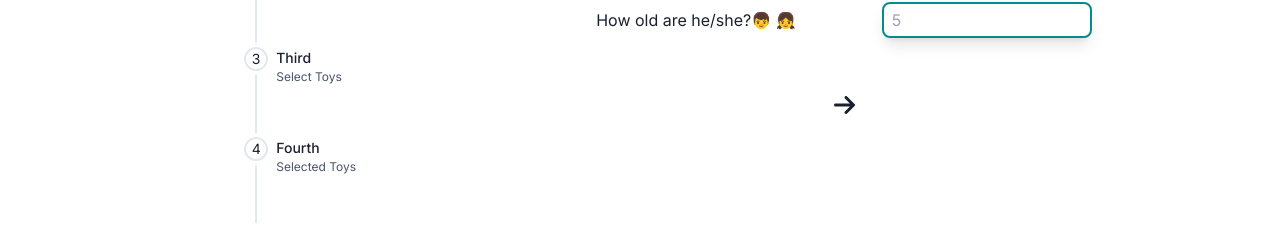
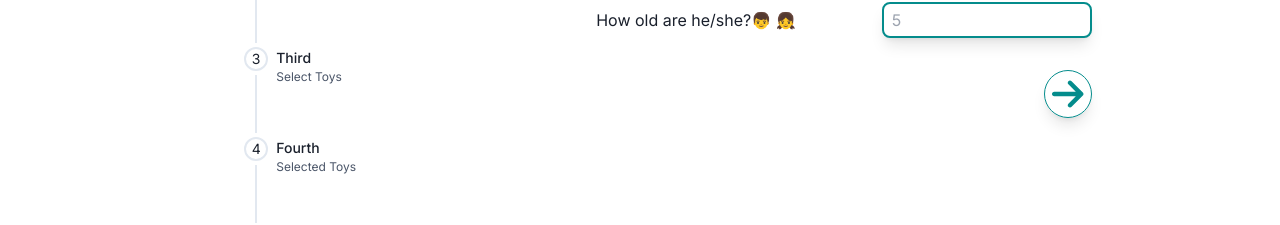
Before and after one commit to nadinestrella/GiftList, a Next.js app: page /login in a window 1280 px wide. Shown: the part 234-459 px from the top of the page. Built offline with nearby package versions, Linux system fonts and the light colour scheme.

Commit message:
navigation

```diff
--- a/src/app/components/Categories.tsx
+++ b/src/app/components/Categories.tsx
@@ -87,15 +87,13 @@ export const Categories: React.FC<{
         <ul className="grid grid-cols-2 md:grid-cols-3 gap-8 justify-items-center md:ml-9 ">
           {renderCategories}
         </ul>
-        <div>
+        <div className="flex flex-row justify-around align-middle my-5">
           <PreviousNextBtn
             type="button"
             icon={faArrowLeft}
             onClick={goToPrevious}
           />
           <PreviousNextBtn type="submit" icon={faArrowRight} />
-          {/* <button onClick={goToPrevious}>Previous</button> */}
-          {/* <button type="submit">Next </button> */}
         </div>
       </form>
     </div>
--- a/src/app/components/FinalList.tsx
+++ b/src/app/components/FinalList.tsx
@@ -10,6 +10,7 @@ export const FinalList: React.FC<{
 }> = ({ goToPrevious }) => {
   const { data } = useUser();
   return (
+    <>
       <div className="flex flex-col justify-center items-center content-center gap-4">
         <p className="p-1">
           <strong>{data.parentName}</strong>, these are the{' '}
@@ -62,13 +63,14 @@ export const FinalList: React.FC<{
             <span className="animate-heartbeat text-2xl ">❤️</span>
           </p>
         </div>
-      <div>
+      </div>
+      <div className="flex justify-start ml-4">
         <PreviousNextBtn
           type="button"
           onClick={goToPrevious}
           icon={faArrowLeft}
         />
       </div>
-    </div>
+    </>
   );
 };
--- a/src/app/components/ListToy.tsx
+++ b/src/app/components/ListToy.tsx
@@ -105,7 +105,7 @@ export const ListToy: React.FC<{
             );
           })}
         </ul>
-        <div>
+        <div className="flex flex-row justify-around align-middle my-5">
           <PreviousNextBtn
             type="button"
             icon={faArrowLeft}
--- a/src/app/components/Login.tsx
+++ b/src/app/components/Login.tsx
@@ -88,9 +88,9 @@ export const Login: React.FC<{
         >
           {errors.kidAge?.message || ' '}
         </span>
-        {/*
-        <button type="submit">Next </button> */}
-        <PreviousNextBtn type="submit" icon={faArrowRight} />
+        <div className="text-end">
+          <PreviousNextBtn type="submit" icon={faArrowRight} />
+        </div>
       </form>
     </div>
   );
--- a/src/app/components/SelectedToys.tsx
+++ b/src/app/components/SelectedToys.tsx
@@ -42,15 +42,13 @@ export const SelectedToys: React.FC<{
           );
         })}
       </ul>
-      <div>
+      <div className='"flex flex-row justify-around align-middle my-5"'>
         <PreviousNextBtn
           type="button"
           icon={faArrowLeft}
           onClick={goToPrevious}
         />
         <PreviousNextBtn type="button" icon={faArrowRight} onClick={goToNext} />
-        {/* <button onClick={goToPrevious}>Previous</button>
-        <button onClick={goToNext}>Next </button> */}
       </div>
     </div>
   );
--- a/src/app/components/ui/NavigationBtn.tsx
+++ b/src/app/components/ui/NavigationBtn.tsx
@@ -18,11 +18,10 @@ export const PreviousNextBtn: React.FC<ButtonProps> = ({
 }) => {
   return (
     <button
-      className={`hover:text-red-600 text-2xl p-5 ${className}`}
-      onClick={onClick} // Acción cuando se hace clic
+      className={`hover:text-red-600 text-2xl md:text-4xl  text-background3 border border-background3 rounded-full w-12 h-12 shadow-lg ${className}`}
+      onClick={onClick}
       aria-label={ariaLabel} // Accesibilidad
       type={type}
-      // className="`hover:text-red-600"
     >
       <FontAwesomeIcon icon={icon} />
     </button>
```
Also changed, not shown: src/app/components/KidsWelcome.tsx (deleted, +0 -40 lines). Lines whose indentation alone changed are shown as unchanged.
